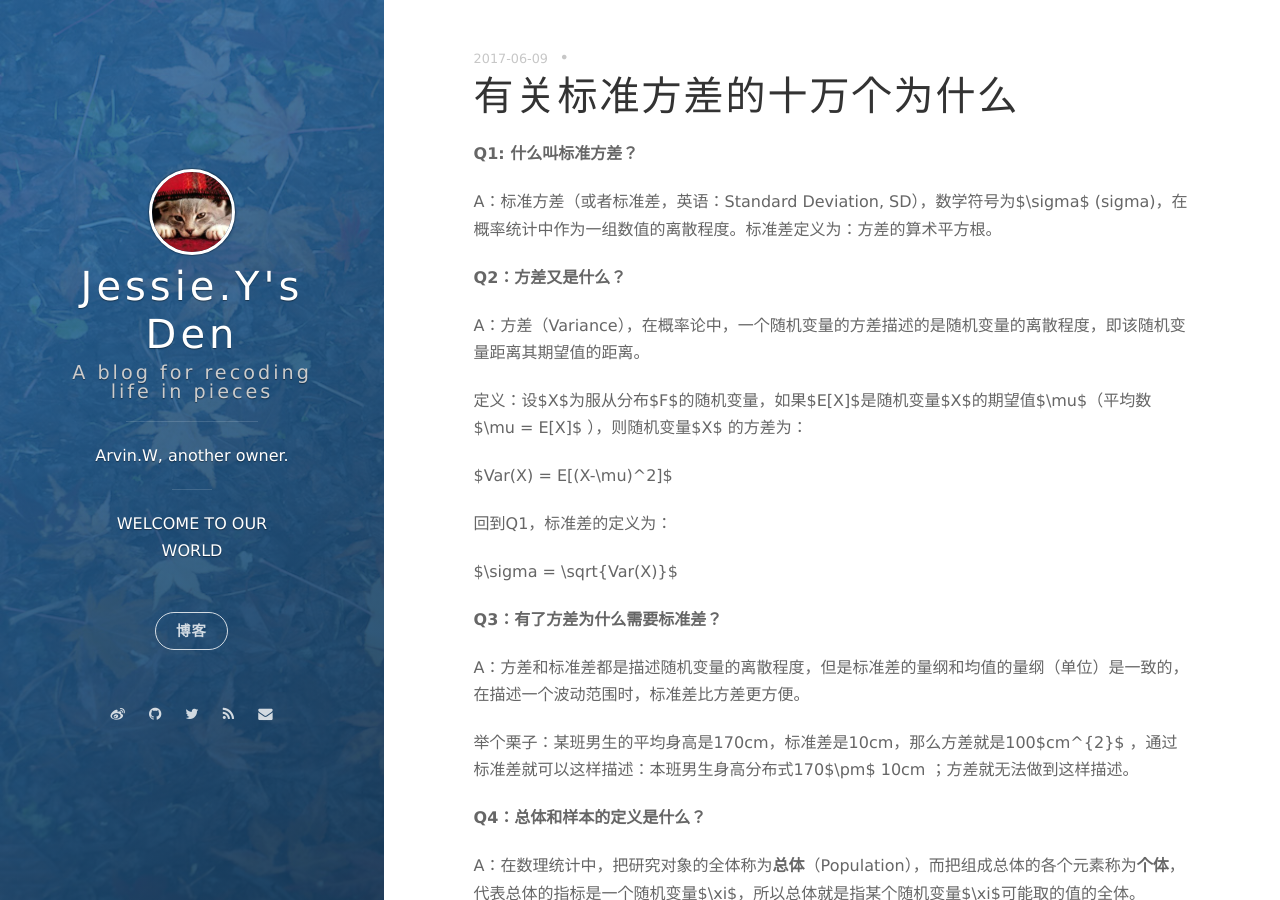
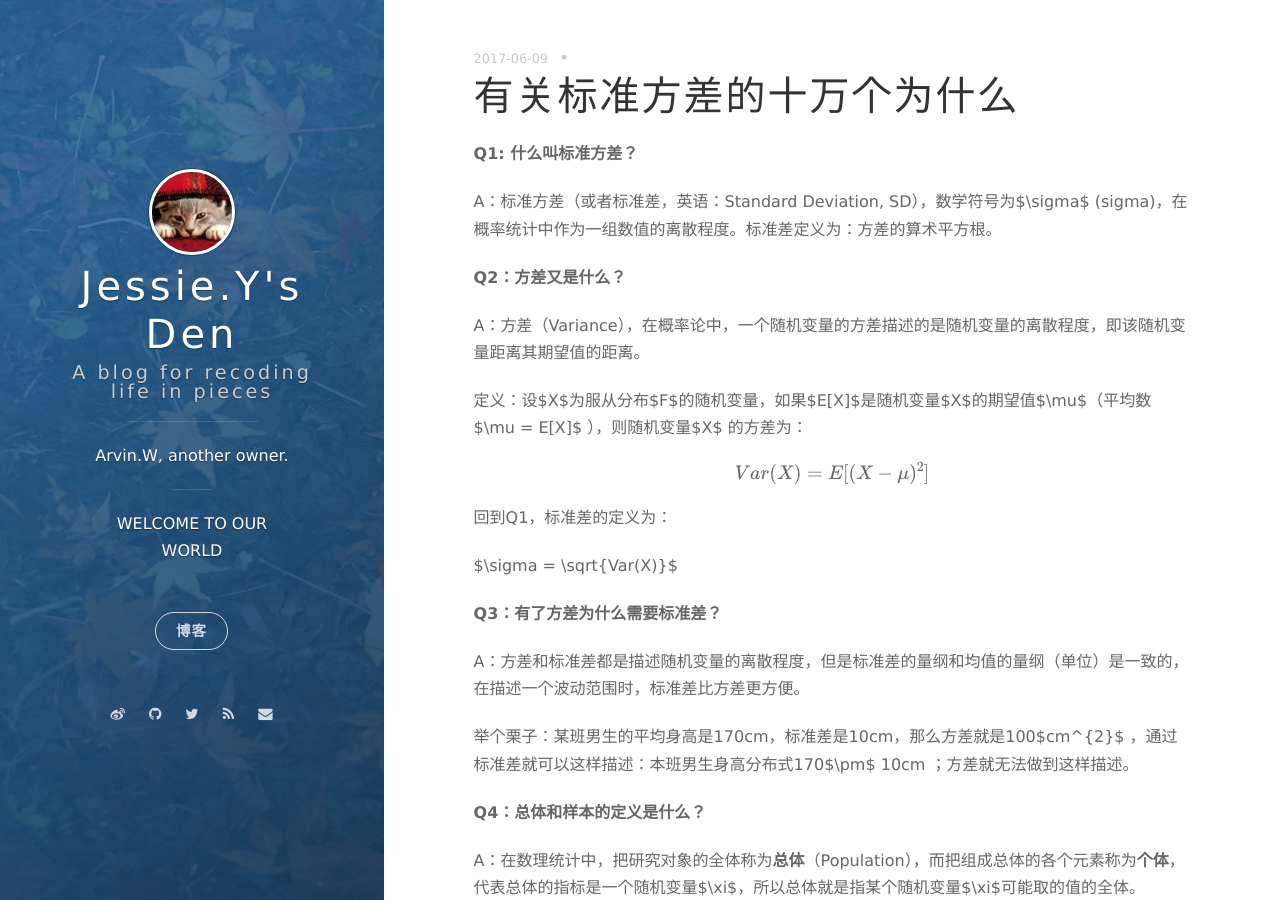
Before and after one commit to jessiewy/jessiewy.github.io, a Jekyll site: the page built from _posts/2017-06-09-sd.markdown, in a window 1280 px wide and 900 px high. Built offline with Jekyll 4.4.1, drawn with Linux system fonts in a browser that asks for light colours; nearby versions of some CDN libraries; formulas are drawn with MathJax 3; comment, search, counter and statistics services are not loaded.

```diff
--- a/_posts/2017-06-09-sd.markdown
+++ b/_posts/2017-06-09-sd.markdown
@@ -15,7 +15,7 @@ A：方差（Variance），在概率论中，一个随机变量的方差描述
 
 定义：设$X$为服从分布$F$的随机变量，如果$E[X]$是随机变量$X$的期望值$\mu$（平均数$\mu = E[X]$ ），则随机变量$X$ 的方差为：
 
-$Var(X) = E[(X-\mu)^2]$
+$$Var(X) = E[(X-\mu)^2]$$
 
 回到Q1，标准差的定义为：
 
```
